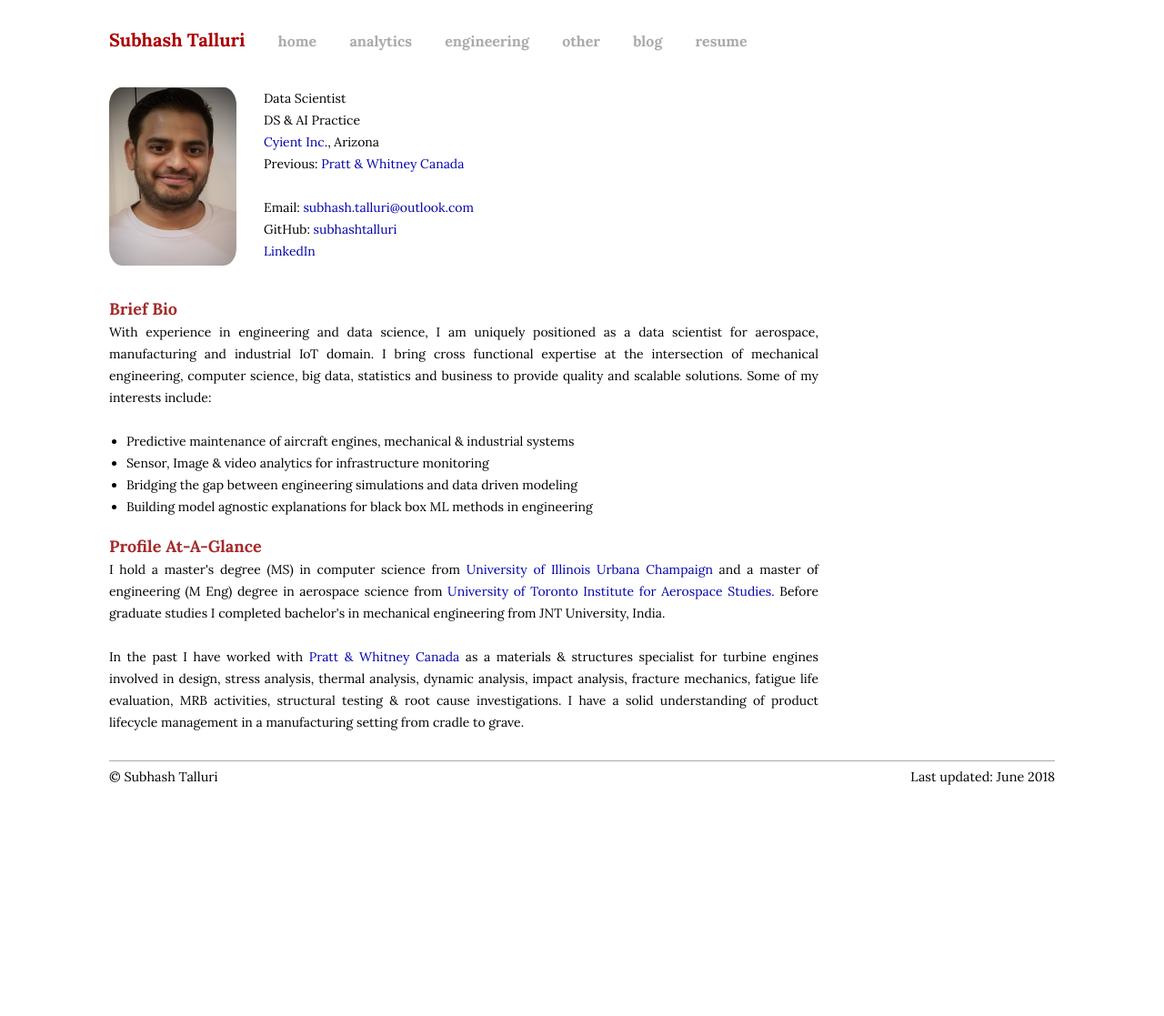
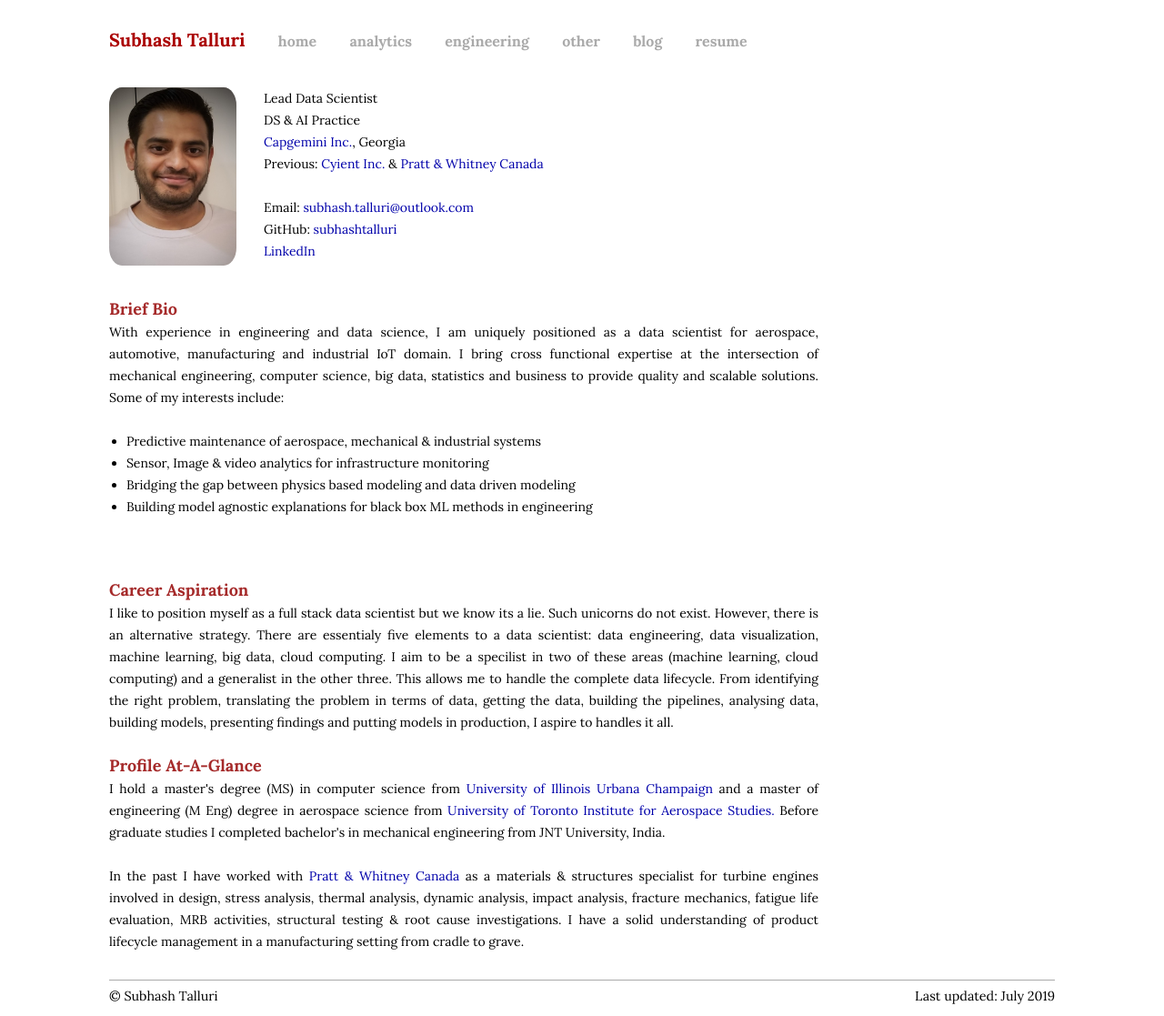
Before and after one commit to subhashtalluri/subhashtalluri.github.io, a Jekyll site: the page built from index.md, in a window 1280 px wide. Shown: the whole page at 91% size. Built offline with Jekyll 4.4.1, drawn with Linux system fonts in a browser that asks for light colours; before the commit the page ends 932 px from its top, so only the background shows below that.

Commit message:
home page update

```diff
--- a/_includes/footer.html
+++ b/_includes/footer.html
@@ -1,4 +1,4 @@
 <div class="footer">
    © Subhash Talluri
-  <span style="float:right">  Last updated: June 2018</span></div>
+  <span style="float:right">  Last updated: July 2019</span></div>
 </div>
--- a/_layouts/home.html
+++ b/_layouts/home.html
@@ -12,10 +12,10 @@
                   <img src="/assets/me.jpg" width="140px" height="196px">
                 </div>
                 <div class="contact">
-                  Data Scientist<br>
+                  Lead Data Scientist<br>
                   DS & AI Practice  <br>
-                  <a href="http://www.cyient.com/">Cyient Inc.</a>, Arizona <br>
-                  Previous: <a href="http://www.pwc.ca/">Pratt & Whitney Canada</a> <br>
+                  <a href="https://www.capgemini.com/">Capgemini Inc.</a>, Georgia <br>
+                  Previous: <a href="http://www.cyient.com//">Cyient Inc.</a> & <a href="http://www.pwc.ca/">Pratt & Whitney Canada</a> <br>
                   <br>
                   Email: <a href="mailto:subhash.talluri@outlook.com">subhash.talluri@outlook.com</a> <br>
                   GitHub: <a href="https://github.com/subhashtalluri">subhashtalluri</a> <br>
@@ -26,17 +26,26 @@
 
               <div class="homecontent">
                 <b><span style="color:brown"><font size="4">Brief Bio</font></span></b> <br>
-                With experience in engineering and data science, I am uniquely positioned as a data scientist for aerospace, manufacturing
+                With experience in engineering and data science, I am uniquely positioned as a data scientist for aerospace, automotive, manufacturing
                 and industrial IoT domain. I bring cross functional expertise at the intersection of mechanical engineering, computer science, big data, statistics and business to provide quality and scalable solutions. Some of my interests include:
 
                 <br>
                 <br>
                 <ul>
-                  <li>Predictive maintenance of aircraft engines, mechanical & industrial systems </li>
+                  <li>Predictive maintenance of aerospace, mechanical & industrial systems </li>
                   <li>Sensor, Image & video analytics for infrastructure monitoring </li>
-                  <li>Bridging the gap between engineering simulations and data driven modeling</li>
+                  <li>Bridging the gap between physics based modeling and data driven modeling</li>
                   <li>Building model agnostic explanations for black box ML methods in engineering </li>
                 </ul>
+
+                <br>
+                <br>
+
+                <b><span style="color:brown"><font size="4">Career Aspiration</font></span></b> <br>
+                I like to position myself as a full stack data scientist but we know its a lie. Such unicorns do not exist. However, there is an alternative strategy. There are essentialy five elements to a data scientist: data engineering, data visualization, machine learning, big data, cloud computing. I aim to be a specilist in two of these areas (machine learning, cloud computing) and a generalist in the other three. This allows me to handle the complete data lifecycle. From identifying the right problem, translating the problem in terms of data, getting the data, building the pipelines, analysing data, building models, presenting findings and putting models in production, I aspire to handles it all.
+
+                <br>
+                <br>
 
                 <b><span style="color:brown"><font size="4">Profile At-A-Glance</font></span></b> <br>
                 I hold a master's degree (MS) in computer science from <a href="http://illinois.edu/">University of Illinois Urbana Champaign</a> and a master of engineering (M Eng) degree in aerospace science from <a href="http://www.utias.utoronto.ca/">University of Toronto Institute for Aerospace Studies.</a> Before graduate studies I completed bachelor's in mechanical engineering from JNT University, India.
```
